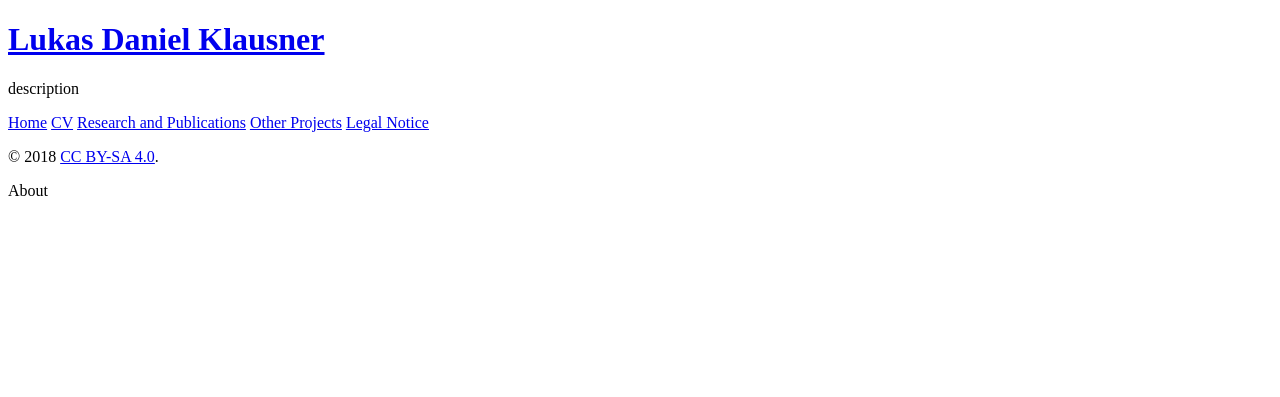
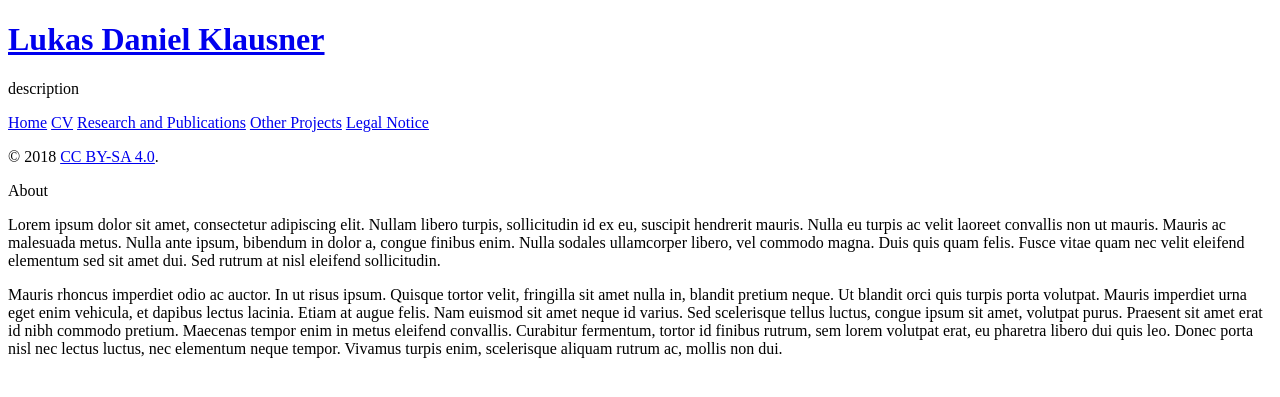
Before and after one commit to PeterTheOne/ldklausner.eu, a Jekyll site: the page built from index.md, in a window 1280 px wide. Shown: the top 397 px of the page. Built offline with Jekyll 4.4.1, drawn with Linux system fonts in a browser that asks for light colours; Markdown is read by kramdown in place of the engine named in the settings.

Commit message:
test font with lorem ipsum text

```diff
--- a/index.md
+++ b/index.md
@@ -4,3 +4,7 @@ title: About
 ---
 
 About
+
+Lorem ipsum dolor sit amet, consectetur adipiscing elit. Nullam libero turpis, sollicitudin id ex eu, suscipit hendrerit mauris. Nulla eu turpis ac velit laoreet convallis non ut mauris. Mauris ac malesuada metus. Nulla ante ipsum, bibendum in dolor a, congue finibus enim. Nulla sodales ullamcorper libero, vel commodo magna. Duis quis quam felis. Fusce vitae quam nec velit eleifend elementum sed sit amet dui. Sed rutrum at nisl eleifend sollicitudin.
+
+Mauris rhoncus imperdiet odio ac auctor. In ut risus ipsum. Quisque tortor velit, fringilla sit amet nulla in, blandit pretium neque. Ut blandit orci quis turpis porta volutpat. Mauris imperdiet urna eget enim vehicula, et dapibus lectus lacinia. Etiam at augue felis. Nam euismod sit amet neque id varius. Sed scelerisque tellus luctus, congue ipsum sit amet, volutpat purus. Praesent sit amet erat id nibh commodo pretium. Maecenas tempor enim in metus eleifend convallis. Curabitur fermentum, tortor id finibus rutrum, sem lorem volutpat erat, eu pharetra libero dui quis leo. Donec porta nisl nec lectus luctus, nec elementum neque tempor. Vivamus turpis enim, scelerisque aliquam rutrum ac, mollis non dui.
```
